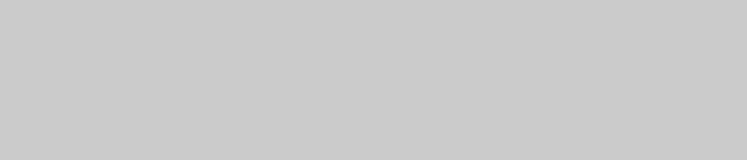
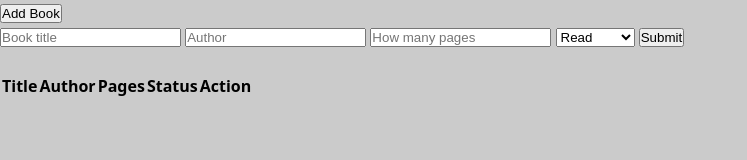
Before and after one commit to sether31/js-mini-library, a plain HTML site: page index.html in a window 1280 px wide. Shown: the whole page, without its empty margins (0-747 px from the left). Drawn offline with Linux system fonts and the light colour scheme.

Commit message:
chore: Edit HTML structure

```diff
--- a/index.html
+++ b/index.html
@@ -8,7 +8,37 @@
 </head>
 <body>
 
+    <button class="addBook">Add Book</button>
 
+    <form action="" class="formBook">
+        <input type="text" name="bookTitle" id="bookTitle" placeholder="Book title" required>
+        <input type="text" name="author" id="author" placeholder="Author" required>
+        <input type="number" name="bookPages" id="bookPages" placeholder="How many pages" required>
+        <select name="status" id="read" title="status">
+            <option value="read">Read</option>
+            <option value="notRead">Not Read</option>
+        </select>
+        <button type="submit" class="submit">Submit</button>
+    </form>
+
+
+
+    <br>
+
+    <table>
+        <thead>
+            <tr>
+                <th>Title</th>
+                <th>Author</th>
+                <th>Pages</th>
+                <th>Status</th>
+                <th>Action</th>
+            </tr>
+        </thead>
+        <tbody class="tablebody">
+
+        </tbody>
+    </table>
 
     <script src="script.js"></script>
 </body>
```
